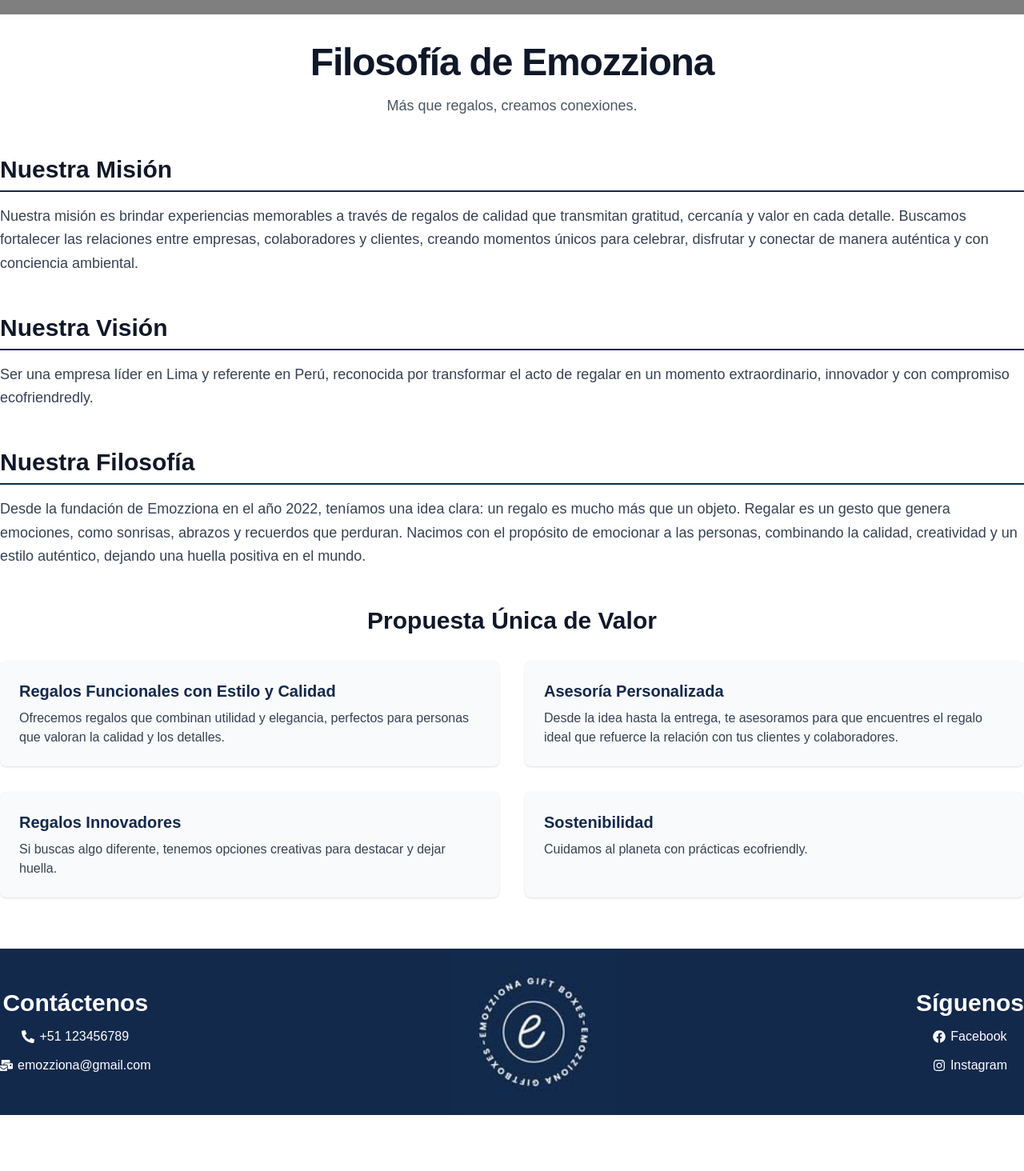
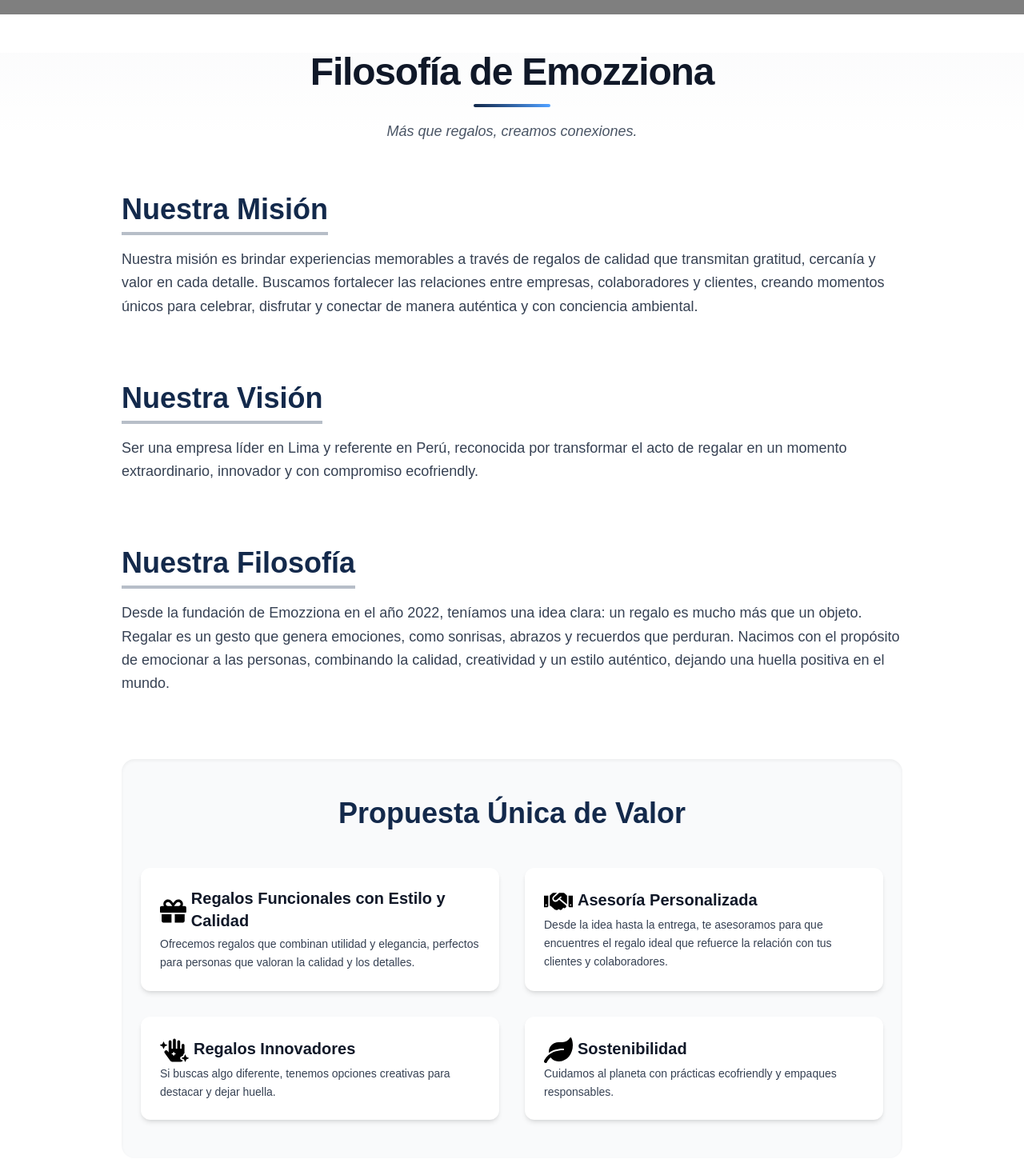
Before and after one commit to aaronJau21/Emozziona_v2, a Next.js app: page /about in a window 1280 px wide. Shown: the part 86-1550 px from the top of the page at 80% size. Before the commit the page ends 1480 px from the top, so only its background shows below. Built offline with nearby package versions, Linux system fonts and the light colour scheme.

Commit message:
change styles  in about

```diff
--- a/src/components/about/Main.tsx
+++ b/src/components/about/Main.tsx
@@ -1,10 +1,15 @@
+"use client";
+
 import React from "react";
+import { FaGift, FaHandshake, FaHandSparkles, FaLeaf } from "react-icons/fa";
+// import { Gift, Leaf, Sparkles, Handshake } from "lucide-react";
 
 export const MainAbout = () => {
   return (
-    <main className="space-y-12 max-w-7xl mx-auto mb-16">
+    <main className="space-y-20 max-w-5xl mx-auto mb-24 px-6">
+      {/* Misión */}
       <section>
-        <h2 className="text-3xl font-semibold text-gray-900 border-b-2 border-primary pb-2">
+        <h2 className="text-3xl sm:text-4xl font-semibold text-[#13294b] border-b-4 border-[#13294b]/30 inline-block pb-2">
           Nuestra Misión
         </h2>
         <p className="mt-4 text-lg text-gray-700 leading-relaxed">
@@ -16,19 +21,21 @@
         </p>
       </section>
 
+      {/* Visión */}
       <section>
-        <h2 className="text-3xl font-semibold text-gray-900 border-b-2 border-primary pb-2">
+        <h2 className="text-3xl sm:text-4xl font-semibold text-[#13294b] border-b-4 border-[#13294b]/30 inline-block pb-2">
           Nuestra Visión
         </h2>
         <p className="mt-4 text-lg text-gray-700 leading-relaxed">
           Ser una empresa líder en Lima y referente en Perú, reconocida por
           transformar el acto de regalar en un momento extraordinario, innovador
-          y con compromiso ecofriendredly.
+          y con compromiso ecofriendly.
         </p>
       </section>
 
+      {/* Filosofía */}
       <section>
-        <h2 className="text-3xl font-semibold text-gray-900 border-b-2 border-primary pb-2">
+        <h2 className="text-3xl sm:text-4xl font-semibold text-[#13294b] border-b-4 border-[#13294b]/30 inline-block pb-2">
           Nuestra Filosofía
         </h2>
         <p className="mt-4 text-lg text-gray-700 leading-relaxed">
@@ -41,46 +48,88 @@
         </p>
       </section>
 
-      <section>
-        <h2 className="text-3xl font-semibold text-center text-gray-900 mb-8">
+      {/* Propuesta Única de Valor */}
+      <section className="bg-gray-50 py-12 px-6 rounded-2xl shadow-inner">
+        <h2 className="text-3xl sm:text-4xl font-semibold text-center text-[#13294b] mb-12">
           Propuesta Única de Valor
         </h2>
         <div className="grid md:grid-cols-2 gap-8">
-          <div className="bg-gray-50 p-6 rounded-lg shadow-sm">
-            <h3 className="text-xl font-bold text-primary mb-2">
+          {/* Tarjeta 1 */}
+          <div className="bg-white p-6 rounded-xl shadow-md hover:shadow-lg transition-shadow duration-300">
+            <div className="flex items-start gap-3">
+              {/* <Gift className="text-[#13294b] w-6 h-6 mt-1" /> */}
+              <div>
+                <div className="flex flex-row items-center gap-x-1.5">
+                  <FaGift size={36} />
+                  <h3 className="text-xl font-bold text-gray-900 mb-1">
                     Regalos Funcionales con Estilo y Calidad
                   </h3>
-            <p className="text-gray-700">
+                </div>
+
+                <p className="text-gray-700 text-sm leading-relaxed">
                   Ofrecemos regalos que combinan utilidad y elegancia, perfectos
                   para personas que valoran la calidad y los detalles.
                 </p>
               </div>
-          <div className="bg-gray-50 p-6 rounded-lg shadow-sm">
-            <h3 className="text-xl font-bold text-primary mb-2">
+            </div>
+          </div>
+
+          {/* Tarjeta 2 */}
+          <div className="bg-white p-6 rounded-xl shadow-md hover:shadow-lg transition-shadow duration-300">
+            <div className="flex items-start gap-3">
+              {/* <Handshake className="text-[#13294b] w-6 h-6 mt-1" /> */}
+              <div>
+                <div className="flex flex-row items-center gap-x-1.5">
+                  <FaHandshake size={36} />
+                  <h3 className="text-xl font-bold text-gray-900 mb-1">
                     Asesoría Personalizada
                   </h3>
-            <p className="text-gray-700">
-              Desde la idea hasta la entrega, te asesoramos para que encuentres
-              el regalo ideal que refuerce la relación con tus clientes y
-              colaboradores.
+                </div>
+                <p className="text-gray-700 text-sm leading-relaxed">
+                  Desde la idea hasta la entrega, te asesoramos para que
+                  encuentres el regalo ideal que refuerce la relación con tus
+                  clientes y colaboradores.
                 </p>
               </div>
-          <div className="bg-gray-50 p-6 rounded-lg shadow-sm">
-            <h3 className="text-xl font-bold text-primary mb-2">
+            </div>
+          </div>
+
+          {/* Tarjeta 3 */}
+          <div className="bg-white p-6 rounded-xl shadow-md hover:shadow-lg transition-shadow duration-300">
+            <div className="flex items-start gap-3">
+              {/* <Sparkles className="text-[#13294b] w-6 h-6 mt-1" /> */}
+              <div>
+                <div className="flex flex-row items-center gap-x-1.5">
+                  <FaHandSparkles size={36} />
+                  <h3 className="text-xl font-bold text-gray-900 mb-1">
                     Regalos Innovadores
                   </h3>
-            <p className="text-gray-700">
-              Si buscas algo diferente, tenemos opciones creativas para destacar
-              y dejar huella.
+                </div>
+                <p className="text-gray-700 text-sm leading-relaxed">
+                  Si buscas algo diferente, tenemos opciones creativas para
+                  destacar y dejar huella.
                 </p>
               </div>
-          <div className="bg-gray-50 p-6 rounded-lg shadow-sm">
-            <h3 className="text-xl font-bold text-primary mb-2">
+            </div>
+          </div>
+
+          {/* Tarjeta 4 */}
+          <div className="bg-white p-6 rounded-xl shadow-md hover:shadow-lg transition-shadow duration-300">
+            <div className="flex items-start gap-3">
+              {/* <Leaf className="text-[#13294b] w-6 h-6 mt-1" /> */}
+              <div>
+                <div className="flex flex-row items-center gap-x-1.5">
+                  <FaLeaf size={36} />
+                  <h3 className="text-xl font-bold text-gray-900 mb-1">
                     Sostenibilidad
                   </h3>
-            <p className="text-gray-700">
-              Cuidamos al planeta con prácticas ecofriendly.
+                </div>
+                <p className="text-gray-700 text-sm leading-relaxed">
+                  Cuidamos al planeta con prácticas ecofriendly y empaques
+                  responsables.
                 </p>
+              </div>
+            </div>
           </div>
         </div>
       </section>
--- a/src/components/about/Title.tsx
+++ b/src/components/about/Title.tsx
@@ -1,12 +1,18 @@
 export const Title = () => {
   return (
-    <section className="text-center mb-12 mt-9">
-      <h1 className="text-4xl sm:text-5xl font-bold text-gray-900 tracking-tight">
-        Filosofía de Emozziona
-      </h1>
-      <p className="mt-4 text-lg text-gray-600">
-        Más que regalos, creamos conexiones.
-      </p>
+    <section className="text-center mb-16 mt-12 relative overflow-hidden">
+      {/* Fondo decorativo sutil */}
+      <div className="absolute inset-0 bg-gradient-to-b from-[#13294b]/5 to-transparent opacity-30" />
+
+      <div className="relative z-10">
+        <h1 className="text-4xl sm:text-5xl font-bold text-gray-900 tracking-tight">
+          Filosofía de Emozziona
+        </h1>
+        <div className="w-24 h-1 bg-gradient-to-r from-[#13294b] to-blue-400 mx-auto my-4 rounded-full" />
+        <p className="mt-3 text-lg text-gray-600 italic">
+          Más que regalos, creamos conexiones.
+        </p>
+      </div>
     </section>
   );
 };
```
Lines whose indentation alone changed are shown as unchanged.
